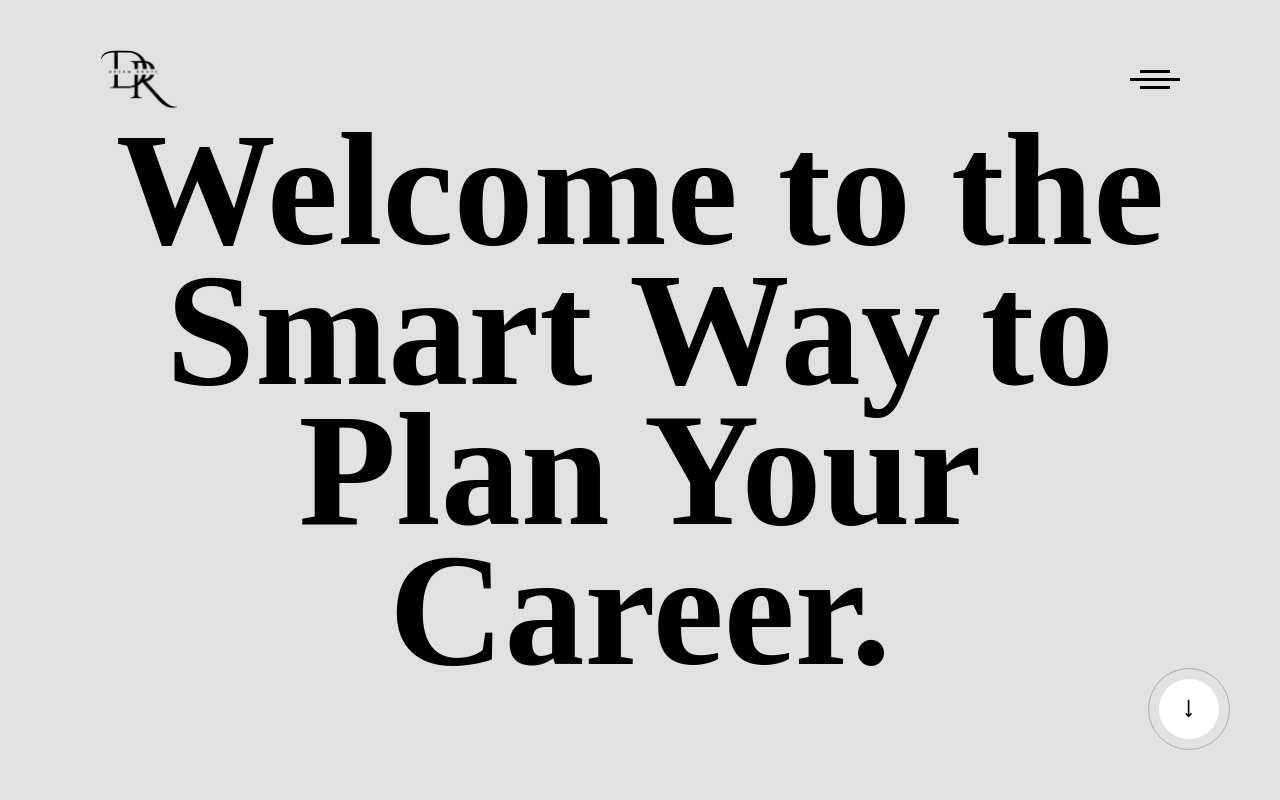
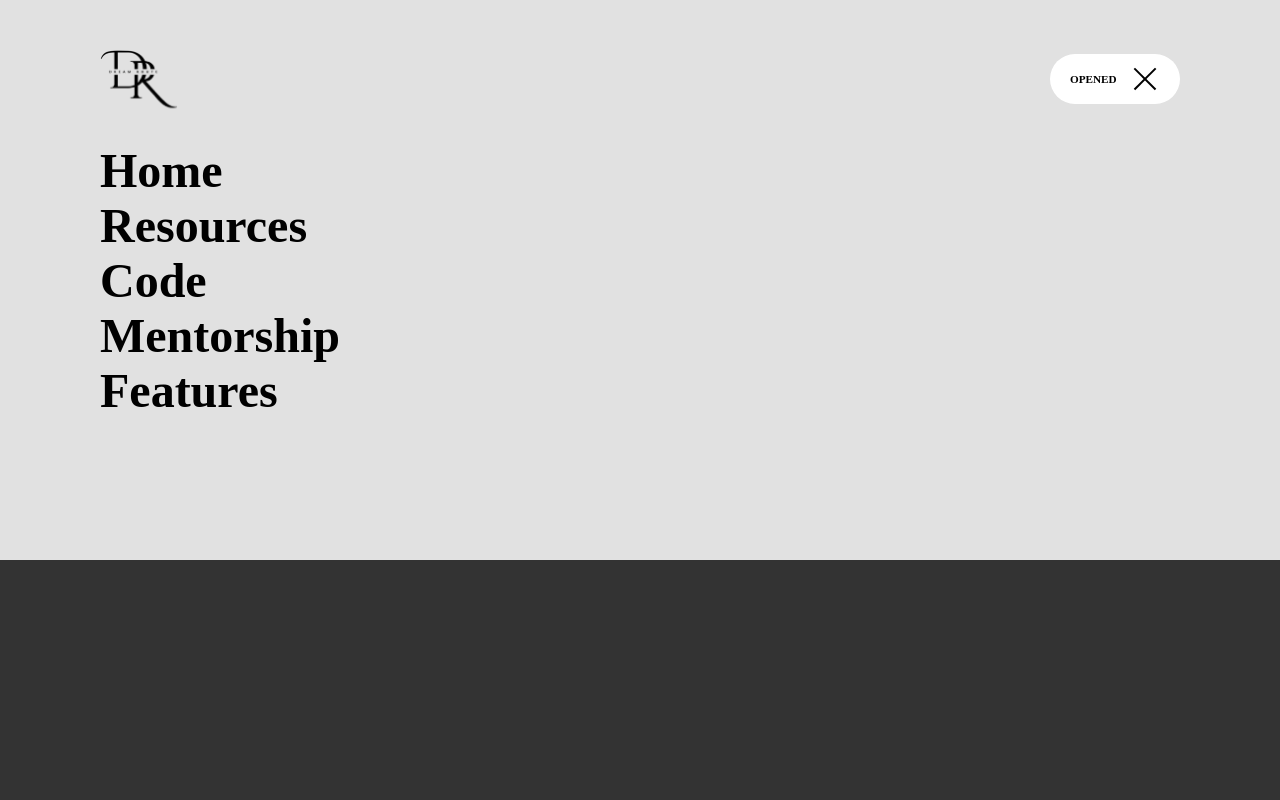
Before and after one commit to Jawad-Ali-Soomro/mentorbot, a React (Vite) app in the folder client/: page / in a window 1280 px wide. Shown: the top 800 px of the page. Built offline with nearby package versions, Linux system fonts and the light colour scheme; a web font is replaced by a local one.

Commit message:
design in progress

```diff
--- a/client/src/_components/_header.jsx
+++ b/client/src/_components/_header.jsx
@@ -1,18 +1,32 @@
 import React from 'react'
 import '../_styles/_header.scss'
+import { useState } from 'react'
 
 const Header = () => {
+  const [showMenu, setShowMenu] = useState(true)
   return (
-      <div className='header-container flex'>
-          <div className="logo flex">
-              <img src="/logo.png" alt="" />
-          </div>
+    <div className='header-container flex'>
+      <div className="logo flex">
+        <img src="/logo.png" alt="" />
+      </div>
+      <div className="menu flex col" data-after={showMenu ? "OPENED" : "CLOSED"} onClick={() => setShowMenu(!showMenu)}>
+        <div className="bar" style={{ transform: `${showMenu ? 'rotate(45deg)' : ""}`, position: `${showMenu ? "absolute" : ""}` }}></div>
+        <div className="bar" style={{ opacity: `${showMenu ? "0" : ""}` }}></div>
+        <div className="bar" style={{ transform: `${showMenu ? 'rotate(-45deg)' : ""}`, position: `${showMenu ? "absolute" : ""}` }}></div>
+      </div>
+      <div className="main-menu flex col" style={{transform:`${showMenu ? "translateY(0%)" : "translateY(-100%)"}`}}>
+        <div className="top-menu flex" style={{ transform: `${showMenu ? "translateX(0)" : "translateX(-100%)"}` }}>
+          <ul className="flex col">
+            <li>Home</li>
+            <li>Resources</li>
+            <li>Code</li>
+            <li>Mentorship</li>
+            <li>Features</li>
+          </ul>
 
-          <div className="menu flex col">
-              <div className="bar"></div>
-              <div className="bar"></div>
-              <div className="bar"></div>
-          </div>
+        </div>
+        <div className="bottom-menu flex col"  style={{transform:`${showMenu ? "translateX(0%)" : "translateX(100%)"}`}}></div>
+      </div>
     </div>
   )
 }
--- a/client/src/_styles/_header.scss
+++ b/client/src/_styles/_header.scss
@@ -5,30 +5,70 @@
     top: 0;
     justify-content: space-between;
     .logo {
+        z-index: 100;
         img {
             width: 80px;
+            cursor: pointer;
         }
     }
     .menu {
-
-        gap: 5px;
+        height: 50px;
+        width: 50px;
+        padding-left: 70px;
+        gap: 2.5px;
+        border-radius: 25px;
+        background: white;
+        z-index: 100;
         cursor: pointer;
+        padding-right: 10px;
+        position: relative;
         .bar {
-            width: 50px;
-            height: 3px;
+            width: 30px;
+            height: 1.8px;
             transition: .3s;
             background: black;
         }
-        .bar:last-child {
-            width: 30px;
+    }
+    .menu::after  {
+        content: attr(data-after);
+        position: absolute;
+        left: 20px;
+        font-weight: 600;
+        font-size: .7rem;
+    }
+    .main-menu {
+        width: 100%;
+        height: 100vh;
+        position: fixed;
+        top: 0;
+        left: 0;
+        overflow: hidden;
+        // transition: .5s;
+        .top-menu {
+            width: calc(100% - 200px);
+            height: 70vh;
+            background: #e1e1e1;
+            transition: .5s;
+            z-index: 1000000;
+            justify-content: space-between;
+            padding-left: 100px;
+            padding-right: 100px;
+            ul {
+                align-items: start;
+                li {
+                    font-size: 3rem;
+                    list-style: none;
+                    font-weight: 900;
+                    cursor: pointer;
+                }
+            }
+
         }
-        .bar:first-child {
-            width: 30px;
-        }
-    }
-    .menu:hover {
-        .bar {
-            width: 50px !important;
+        .bottom-menu {
+            width: 100%;
+            height: 30vh;
+            background: #333;
+            transition: .5s;
         }
     }
 }
--- a/client/src/_styles/_home.scss
+++ b/client/src/_styles/_home.scss
@@ -3,7 +3,6 @@
     width: calc(100% - 100px);
     padding-left: 50px;
     padding-right: 50px;
-
     .left-intro {
         align-items: start;
 
@@ -23,7 +22,7 @@
         border: 1px solid #80808090;
         padding: 10px;
         border-radius: 50px;
-
+        z-index: -1;
         p {
             text-align: justify;
             font-size: .8rem;
```
